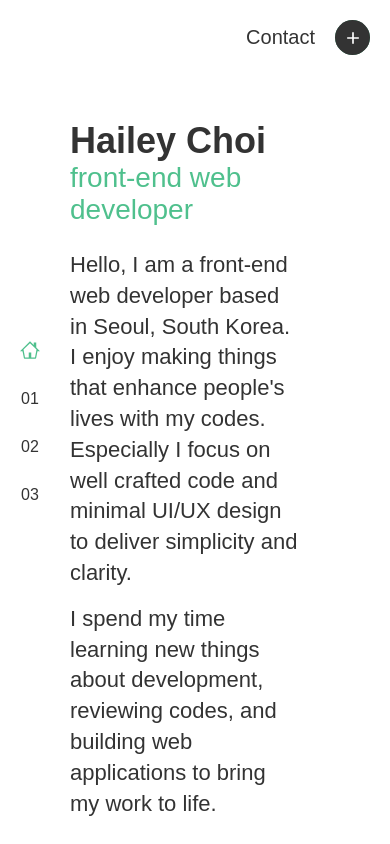
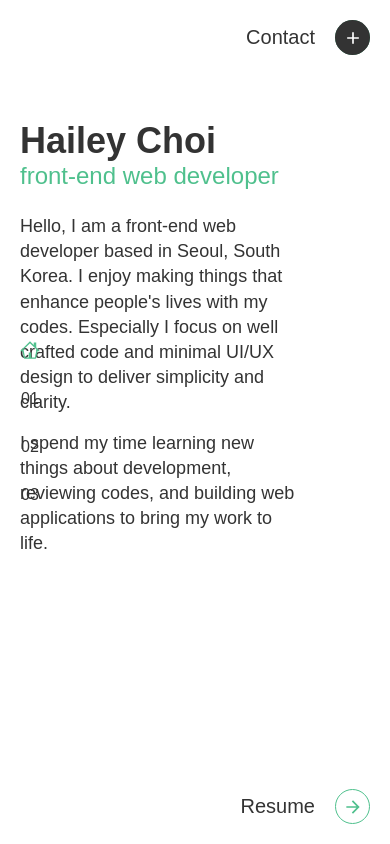
Before and after one commit to haileychoi15/portfolio, a React (Create React App) app: page / in a window 390 px wide. Shown: the top 844 px of the page. Built offline with nearby package versions, Linux system fonts and the light colour scheme; a web font is replaced by a local one.

Commit message:
add media query 480px to me block

```diff
--- a/src/components/Home.js
+++ b/src/components/Home.js
@@ -9,6 +9,7 @@ const Container = styled.div`
   position: relative;
   padding: 20px;
   width: 100%;
+  min-height: 100vh;
   @media screen and (min-width: 768px) {
     height: 800px;
     padding: 50px;
@@ -21,10 +22,10 @@ const MeBlock = styled.div`
   flex-direction: column;
   justify-content: center;
   width: 80%;
-  padding-left: 50px;
   margin: 100px 0;
   @media screen and (min-width: 768px) {
     width: 70%;
+    padding-left: 50px;
     margin: 0;
   }
   @media screen and (min-width: 1024px) {
@@ -36,6 +37,9 @@ const MeBlock = styled.div`
 const Name = styled.div`
   font-size: 36px;
   font-weight: 900;
+  @media screen and (min-width: 480px) {
+    font-size: 42px;
+  }
   @media screen and (min-width: 768px) {
     font-size: 52px;
   }
@@ -43,9 +47,12 @@ const Name = styled.div`
 
 const Job = styled.div`
   margin-bottom: 24px;
-  font-size: 28px;
+  font-size: 24px;
   font-weight: 400;
-  color: #4fc08d;;
+  color: #4fc08d;
+  @media screen and (min-width: 480px) {
+    font-size: 28px;
+  }
   @media screen and (min-width: 768px) {
     font-size: 30px;
   }
@@ -53,11 +60,14 @@ const Job = styled.div`
 
 const Description = styled.p`
   margin: 0;
-  font-size: 22px;
+  font-size: 18px;
   font-weight: 300;
   line-height: 1.4em;
   & + & {
     margin-top: 15px;
+  }
+  @media screen and (min-width: 480px) {
+    font-size: 22px;
   }
   @media screen and (min-width: 768px) {
     font-size: 24px;
@@ -107,10 +117,10 @@ function Home () {
     return (
         <Container id="home">
             <MeBlock {...useLocation('home')}>
-                <Name {...useAnimation('right', 40)}>{me.name}</Name>
-                <Job {...useAnimation('right',40,'0.4')}>{me.job}</Job>
-                <Description {...useAnimation('right',40 ,'0.8')}>{me.description[0]}</Description>
-                <Description {...useAnimation('right',40 ,'1.2')}>{me.description[1]}</Description>
+                <Name {...useAnimation('right', 35)}>{me.name}</Name>
+                <Job {...useAnimation('right',35,'0.4')}>{me.job}</Job>
+                <Description {...useAnimation('right',35 ,'0.8')}>{me.description[0]}</Description>
+                <Description {...useAnimation('right',35 ,'1.2')}>{me.description[1]}</Description>
             </MeBlock>
             <MenuButton {...useAnimation('left',40, '1.5')}>
                 <ButtonText>Contact</ButtonText>
```
